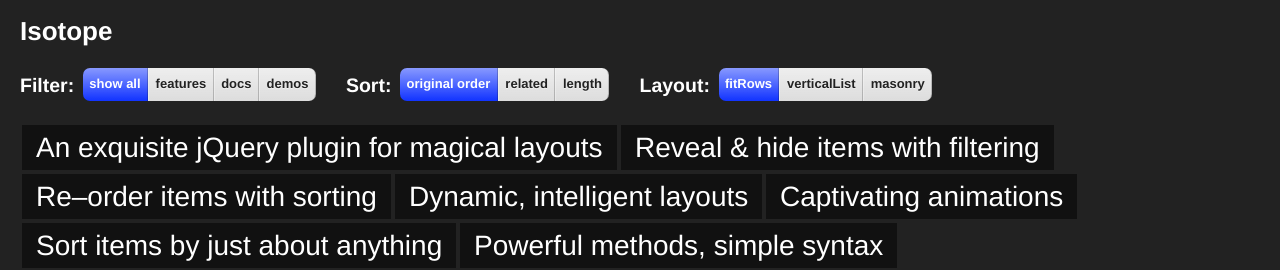
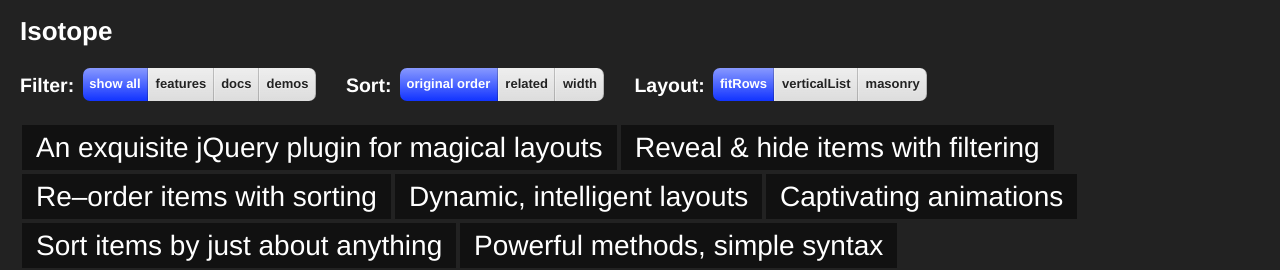
Before and after one commit to metafizzy/isotope, a Jekyll site: the page built from index.html, in a window 1280 px wide. Shown: the top 270 px of the page. Built offline with Jekyll 4.4.1, drawn with Linux system fonts in a browser that asks for light colours.

Commit message:
docs : index change to width sort

```diff
--- a/index.html
+++ b/index.html
@@ -55,7 +55,7 @@
       <ul id="sort" class="option-set floated clearfix">
         <li><a href="#type" data-sort="original-order" class="selected">original order</a></li>
         <li><a href="#related" data-sort="related">related</a></li>
-        <li><a href="#length" data-sort="length">length</a></li>
+        <li><a href="#width" data-sort="width">width</a></li>
       </ul>
     </div>
     <div class="option-combo">
@@ -107,8 +107,8 @@
           related : function( $elem ) {
             return $elem.attr('data-related');
           },
-          length : function( $elem ) {
-            return $elem.text().length;
+          width : function( $elem ) {
+            return $elem.width();
           }
         }
       });
```
